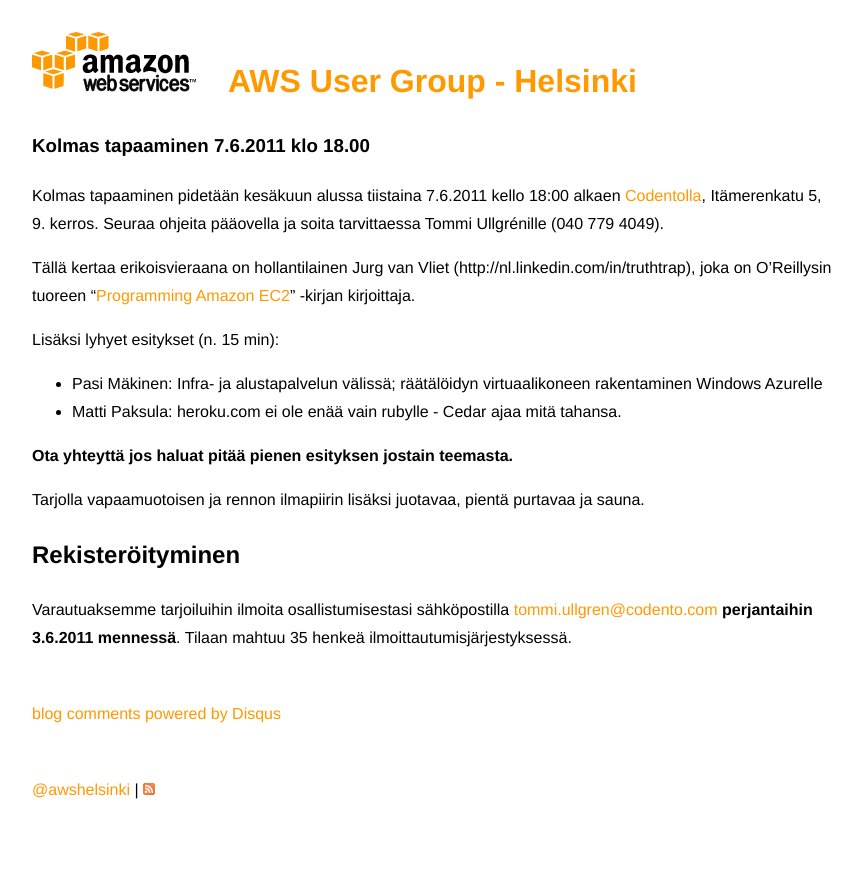
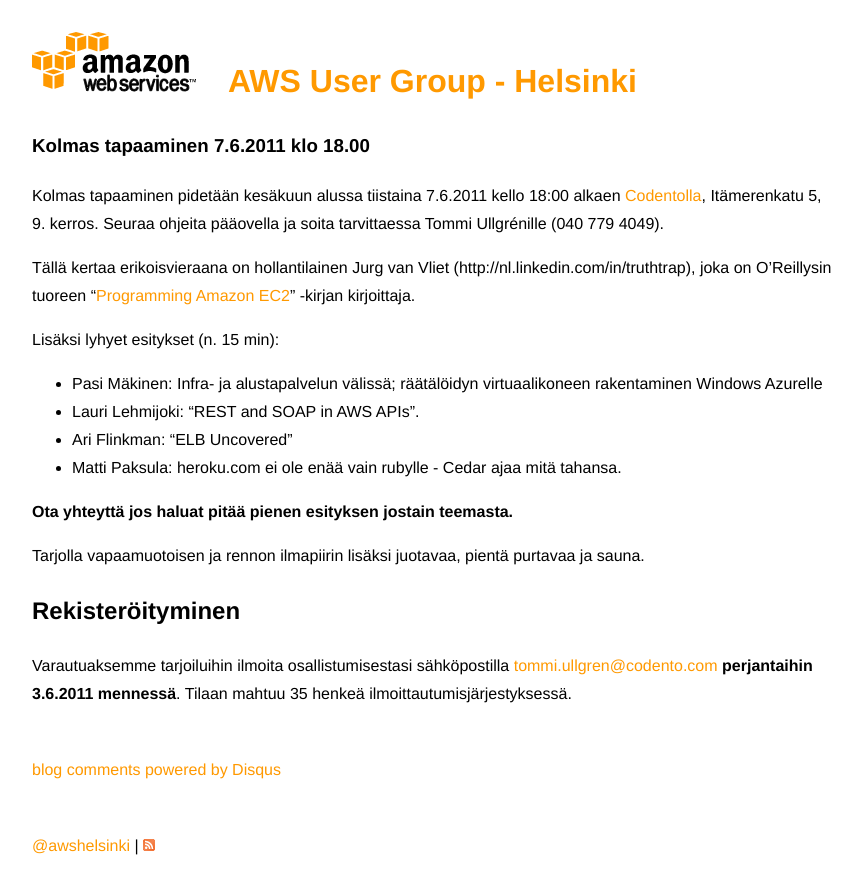
Before and after one commit to enemy/aws-helsinki.fi, a Jekyll site: the page built from _posts/2011-05-19-kolmas-tapaaminen.md, in a window 1280 px wide. Shown: the top 894 px of the page, without its empty margins (96-958 px from the left). Built offline with Jekyll 4.4.1, drawn with Linux system fonts in a browser that asks for light colours; Markdown is read by kramdown in place of the engine named in the settings; comment, search, counter and statistics services are not loaded.

Commit message:
Ari ja Lauri

```diff
--- a/_posts/2011-05-19-kolmas-tapaaminen.md
+++ b/_posts/2011-05-19-kolmas-tapaaminen.md
@@ -13,6 +13,8 @@
 Lisäksi lyhyet esitykset (n. 15 min):
 
  - Pasi Mäkinen: Infra- ja alustapalvelun välissä; räätälöidyn virtuaalikoneen rakentaminen Windows Azurelle
+ - Lauri Lehmijoki: "REST and SOAP in AWS APIs".
+ - Ari Flinkman: "ELB Uncovered"
  - Matti Paksula: heroku.com ei ole enää vain rubylle - Cedar ajaa mitä tahansa.
 
 <b>Ota yhteyttä jos haluat pitää pienen esityksen jostain teemasta.</b>
```
